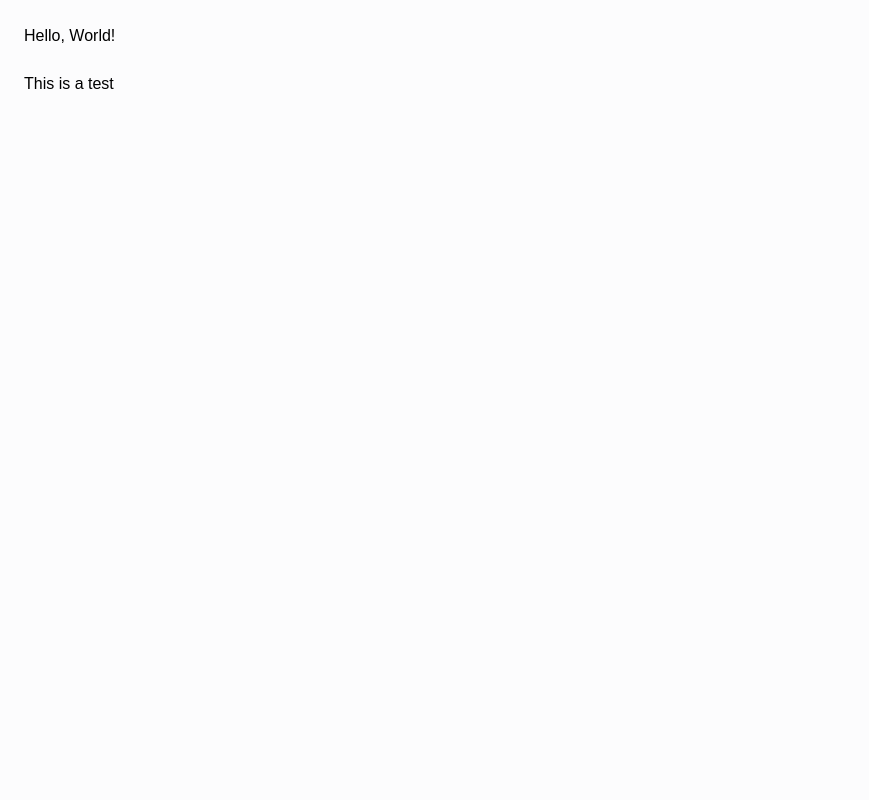
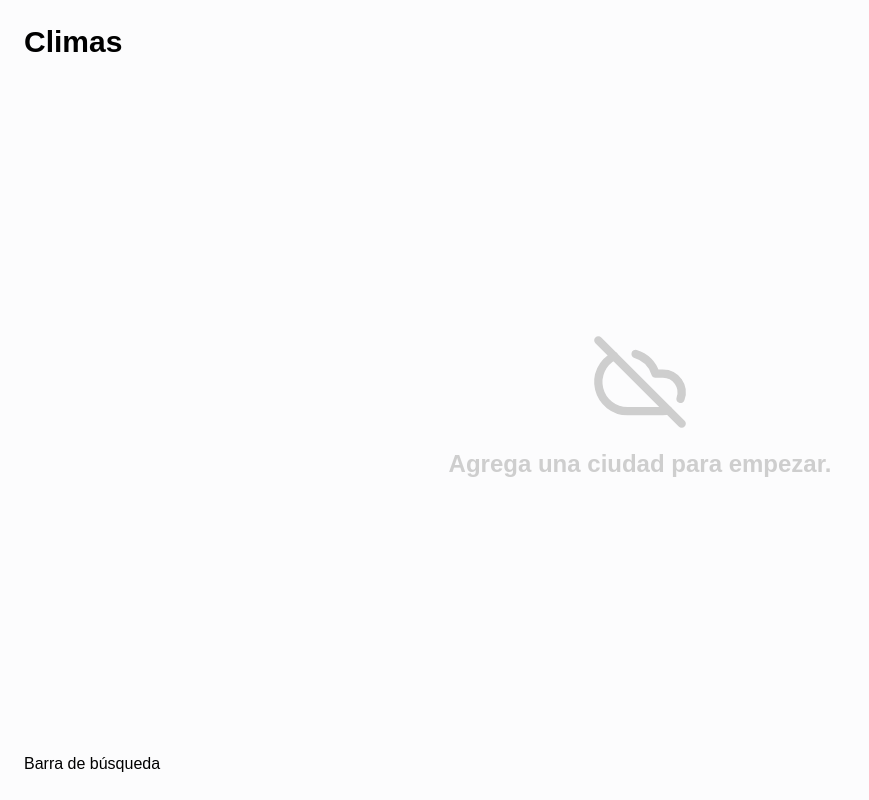
Before and after one commit to Sikzyo/Weather-app, a React (Vite) app: page / in a window 1280 px wide. Shown: the whole page, without its empty margins (0-869 px from the left). Built offline with nearby package versions, Linux system fonts and the light colour scheme.

Commit message:
feat: actualizar la estructura de la página principal y agregar el componente NoWeather

```diff
--- a/src/pages/home.jsx
+++ b/src/pages/home.jsx
@@ -1,8 +1,17 @@
+import NoWeather from "../components/noWeather.jsx";
+
 export default function App() {
   return (
     <>
-      <h1>Hello, World!</h1>
-      <p>This is a test</p>
+      <header className="flex">
+        <h1 className="font-manrope font-bold text-3xl">Climas</h1>
+      </header>
+      <main className="grid grow place-items-center">
+        <NoWeather />
+      </main>
+      <footer className="flex">
+        <p>Barra de búsqueda</p>
+      </footer>
     </>
   );
 }
```
